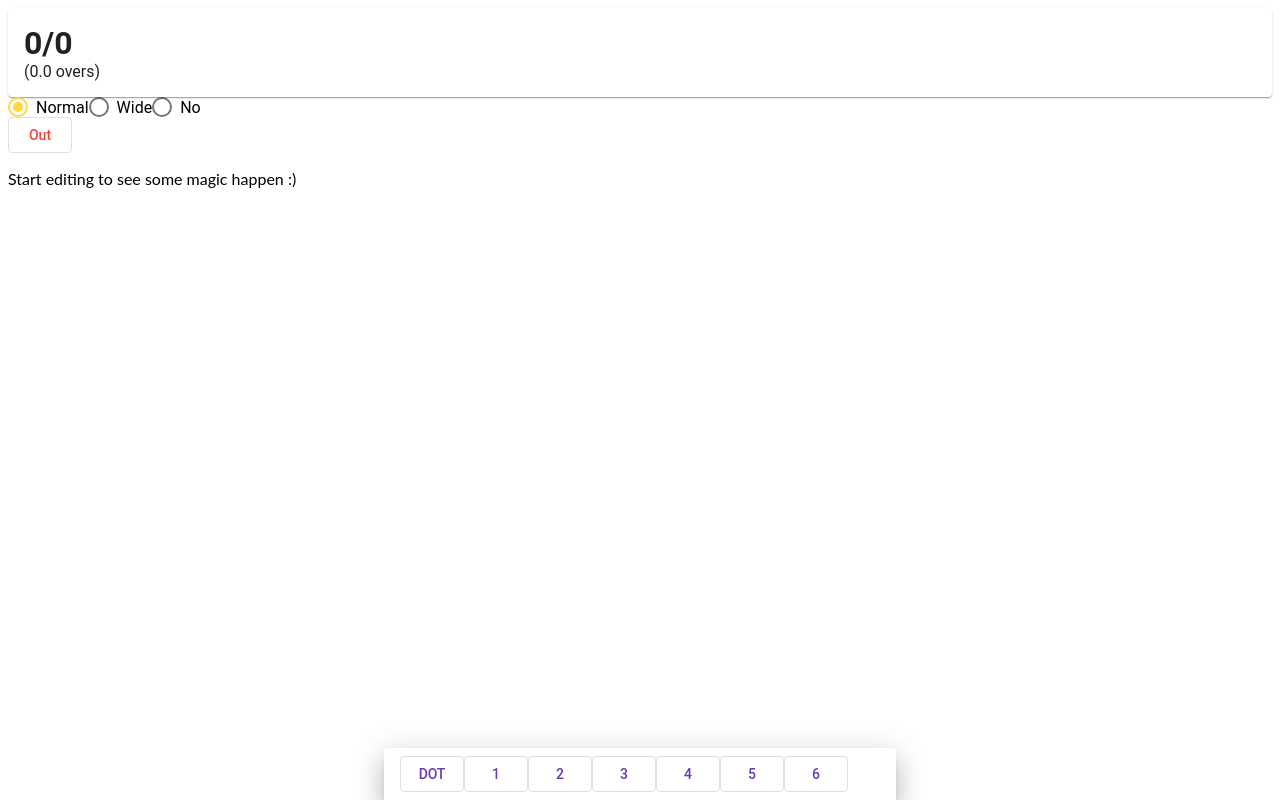
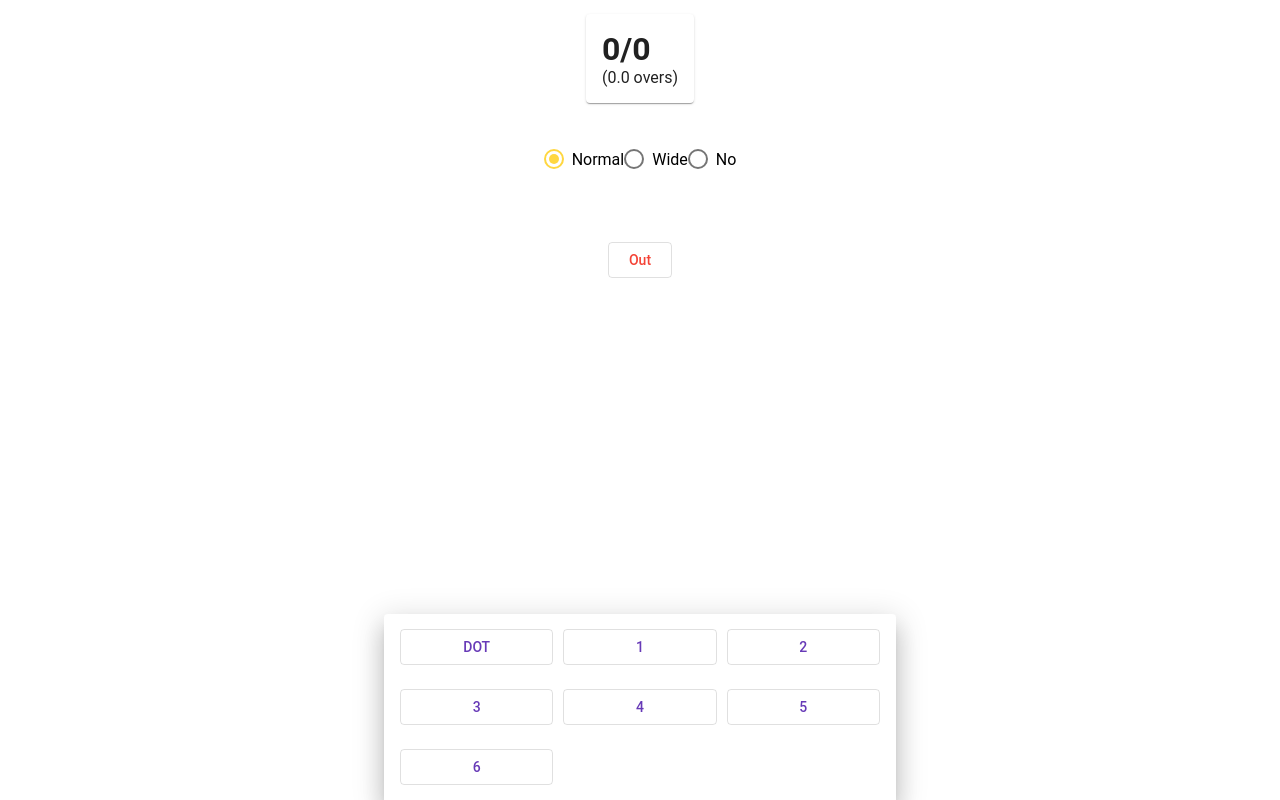
Before and after one commit to ankitkhedekar/angular-cric-scorer, an Angular app: page / in a window 1280 px wide. Built offline with nearby package versions, Linux system fonts and the light colour scheme.

Commit message:
angular material list grid added

```diff
--- a/src/app/app.component.html
+++ b/src/app/app.component.html
@@ -1,4 +1 @@
-<scorer name="{{ name }}"></scorer>
-<p>
-  Start editing to see some magic happen :)
-</p>
+<scorer></scorer>
--- a/src/app/app.module.ts
+++ b/src/app/app.module.ts
@@ -7,7 +7,8 @@ import { BrowserAnimationsModule } from '@angular/platform-browser/animations';
 import { MatCardModule }  from '@angular/material/card';
 import { MatButtonModule } from '@angular/material/button';
 import { MatRadioModule } from '@angular/material/radio';
-import {MatBottomSheetModule} from '@angular/material/bottom-sheet'
+import {MatBottomSheetModule} from '@angular/material/bottom-sheet';
+import { MatGridListModule } from '@angular/material/grid-list';
 
 import { AppComponent } from './app.component';
 import { ScorerComponent } from './scorer/scorer.component';
@@ -17,7 +18,7 @@ import { ScorerService } from './scorer/scorer.service';
 
 
 @NgModule({
-  imports:      [ BrowserModule, BrowserAnimationsModule, FormsModule, MatCardModule, MatButtonModule, MatRadioModule, MatBottomSheetModule ],
+  imports:      [ BrowserModule, BrowserAnimationsModule, FormsModule, MatCardModule, MatButtonModule, MatRadioModule, MatBottomSheetModule, MatGridListModule ],
   declarations: [ AppComponent, ScorerComponent, ScorerActionSheetComponent ],
   bootstrap:    [ AppComponent ],
   entryComponents: [ ScorerActionSheetComponent ],
--- a/src/app/scorer-action-sheet/scorer-action-sheet.component.css
+++ b/src/app/scorer-action-sheet/scorer-action-sheet.component.css
@@ -0,0 +1,3 @@
+.action-sheet-btn {
+  width: 100%;
+}
--- a/src/app/scorer-action-sheet/scorer-action-sheet.component.html
+++ b/src/app/scorer-action-sheet/scorer-action-sheet.component.html
@@ -1,9 +1,20 @@
-<div>
-  <button mat-stroked-button color="primary" (click)="scoreClick(0)">DOT</button>
-  <button mat-stroked-button color="primary" (click)="scoreClick(1)">1</button>
-  <button mat-stroked-button color="primary" (click)="scoreClick(2)">2</button>
-  <button mat-stroked-button color="primary" (click)="scoreClick(3)">3</button>
-  <button mat-stroked-button color="primary" (click)="scoreClick(4)">4</button>
-  <button mat-stroked-button color="primary" (click)="scoreClick(5)">5</button>
-  <button mat-stroked-button color="primary" (click)="scoreClick(6)">6</button>
-</div>
+<!-- <mat-radio-group [(ngModel)]="ballType">
+  <mat-grid-list cols="3" rowHeight="50px" gutterSize="10px">
+    <mat-grid-tile *ngFor="let bt of ballTypes">
+      <mat-radio-button [value]="bt.value">
+        {{ bt.name }}
+      </mat-radio-button>
+    </mat-grid-tile>
+  </mat-grid-list>
+</mat-radio-group> -->
+
+<mat-grid-list cols="3" rowHeight="50px" gutterSize="10px">
+  <mat-grid-tile><button mat-stroked-button class="action-sheet-btn" color="primary" (click)="scoreClick(0)">DOT</button></mat-grid-tile>
+  <mat-grid-tile><button mat-stroked-button class="action-sheet-btn" color="primary" (click)="scoreClick(1)">1</button></mat-grid-tile>
+  <mat-grid-tile><button mat-stroked-button class="action-sheet-btn" color="primary" (click)="scoreClick(2)">2</button></mat-grid-tile>
+  <mat-grid-tile><button mat-stroked-button class="action-sheet-btn" color="primary" (click)="scoreClick(3)">3</button></mat-grid-tile>
+  <mat-grid-tile><button mat-stroked-button class="action-sheet-btn" color="primary" (click)="scoreClick(4)">4</button></mat-grid-tile>
+  <mat-grid-tile><button mat-stroked-button class="action-sheet-btn" color="primary" (click)="scoreClick(5)">5</button></mat-grid-tile>
+  <mat-grid-tile><button mat-stroked-button class="action-sheet-btn" color="primary" (click)="scoreClick(6)">6</button></mat-grid-tile>
+  <!-- <mat-grid-tile><button mat-stroked-button class="action-sheet-btn" color="warn" (click)="scoreOut(0)">Out</button></mat-grid-tile> -->
+</mat-grid-list>
--- a/src/app/scorer-action-sheet/scorer-action-sheet.component.ts
+++ b/src/app/scorer-action-sheet/scorer-action-sheet.component.ts
@@ -9,7 +9,13 @@ import { ScorerService } from './../scorer/scorer.service';
 })
 export class ScorerActionSheetComponent implements OnInit {
 
-  constructor(private _scorerService: ScorerService) { }
+
+  private ballTypes;
+  private ballType: string;
+
+  constructor(private _scorerService: ScorerService) {
+    this.ballTypes = this._scorerService.getBallTypes();
+  }
 
   ngOnInit() {
   }
--- a/src/app/scorer/scorer.component.html
+++ b/src/app/scorer/scorer.component.html
@@ -1,16 +1,18 @@
+<mat-grid-list cols="1" rowHeight="100px">
+  <mat-grid-tile>
     <mat-card>
       <h1>{{ score.runs }}/{{ score.wickets }}</h1>
       ({{ score.overs}}.{{ score.balls }} overs)
     </mat-card>
-
-<div>
+  </mat-grid-tile>
+  <mat-grid-tile>
     <mat-radio-group [(ngModel)]="ballType">
       <mat-radio-button *ngFor="let bt of ballTypes" [value]="bt.value">
         {{ bt.name }}
       </mat-radio-button>
     </mat-radio-group>
-</div>
-
-<div>
+  </mat-grid-tile>
+  <mat-grid-tile>
     <button mat-stroked-button color="warn" (click)="scoreOut(0)">Out</button>
-</div>
+  </mat-grid-tile>
+</mat-grid-list>
```
Lines whose indentation alone changed are shown as unchanged.
